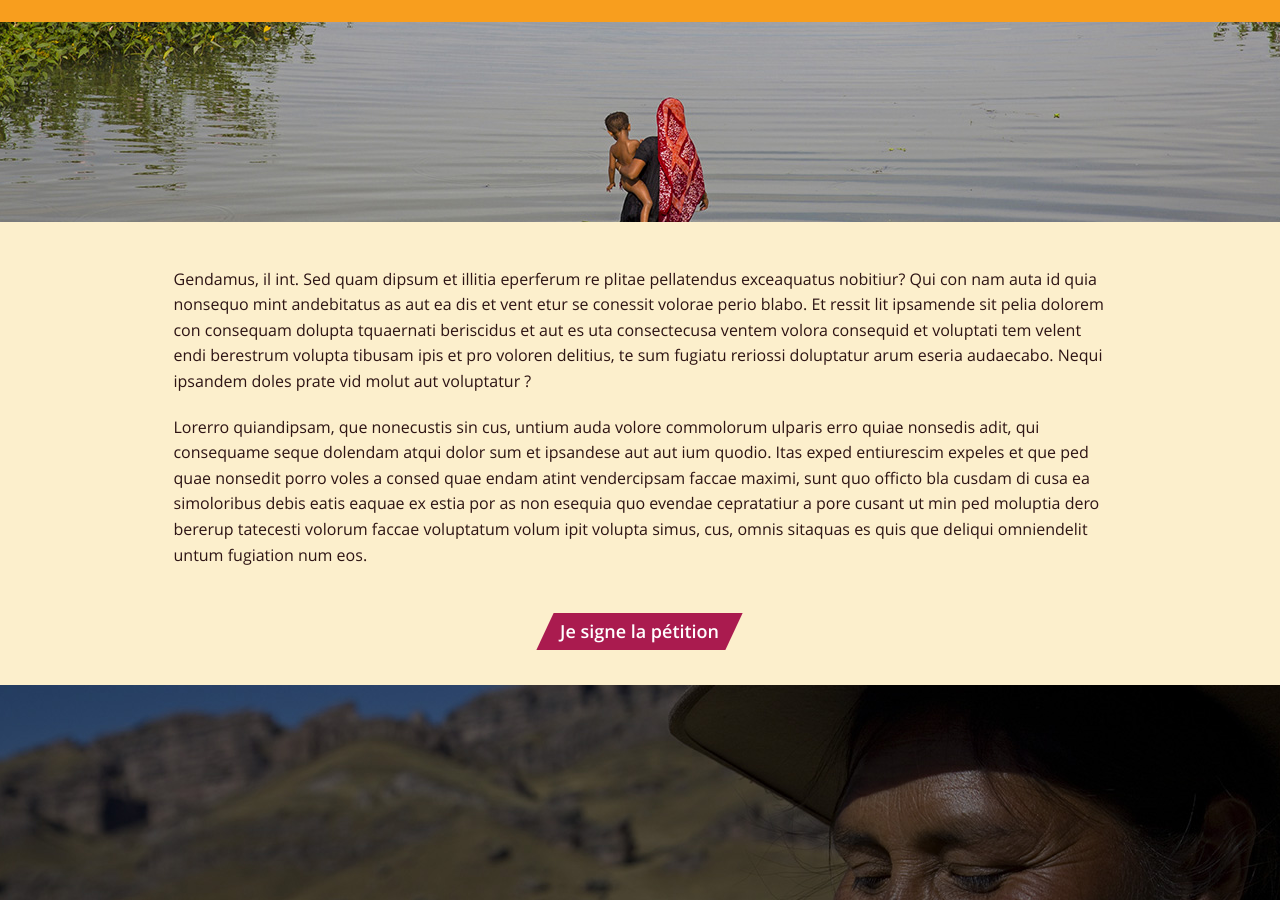
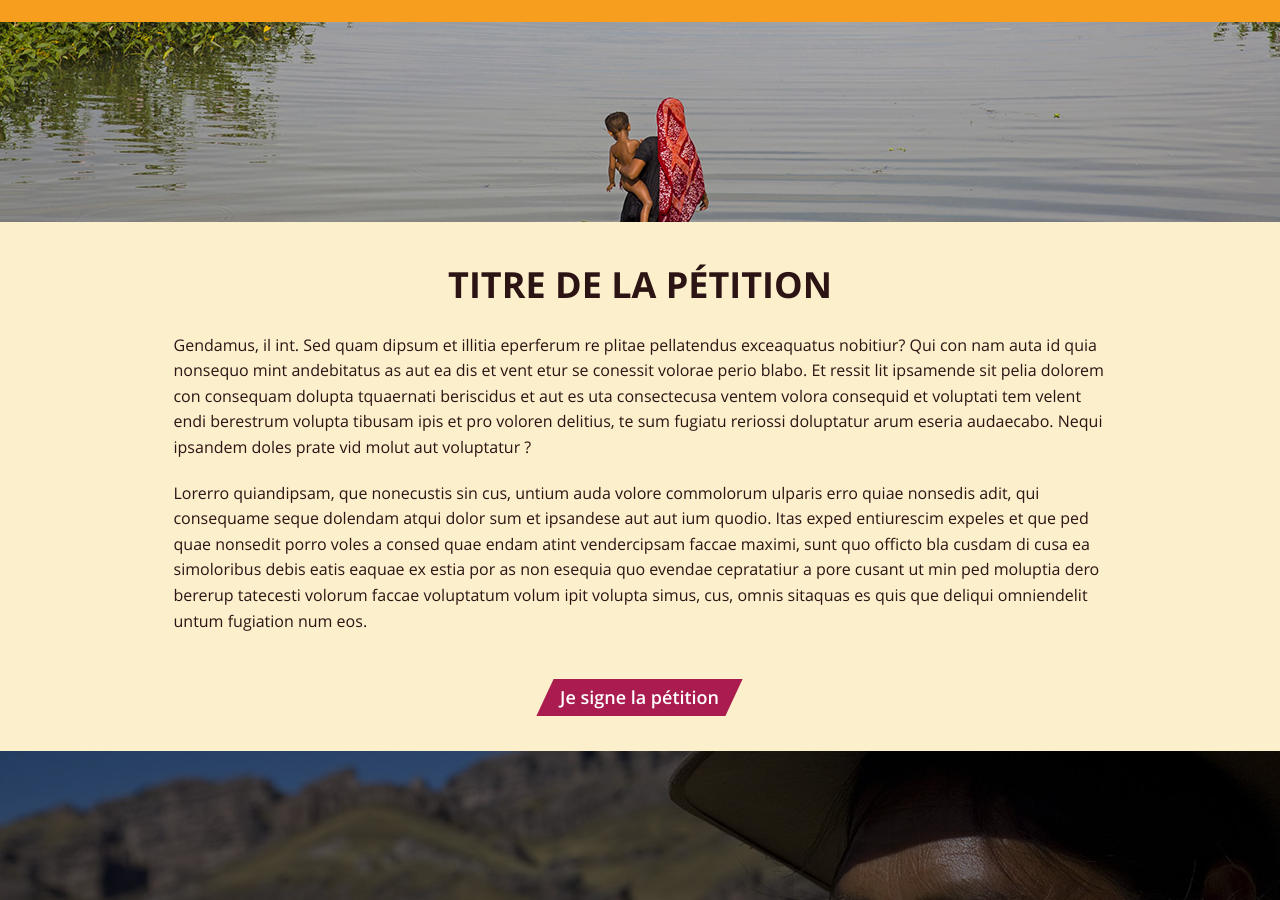
Before and after one commit to adfinitas-app/care-petition, a Jekyll site: the page built from _petitions/test.md, in a window 1280 px wide and 900 px high, scrolled down 1115 px. Built offline with Jekyll 4.4.1, drawn with Linux system fonts in a browser that asks for light colours.

Commit message:
Updated '_includes/petition.html' via CloudCannon

```diff
--- a/_includes/petition.html
+++ b/_includes/petition.html
@@ -114,7 +114,7 @@
 			<div class="row">
 				<div class="small-12 columns end">
 					<div class="title text-center">
-						{{page.contenu_petition.formulaire.content.titre}}
+						{{page.contenu_petition.formulaire.titre}}
 					</div>
 					<div class="text">
 						{{ content }}
```
